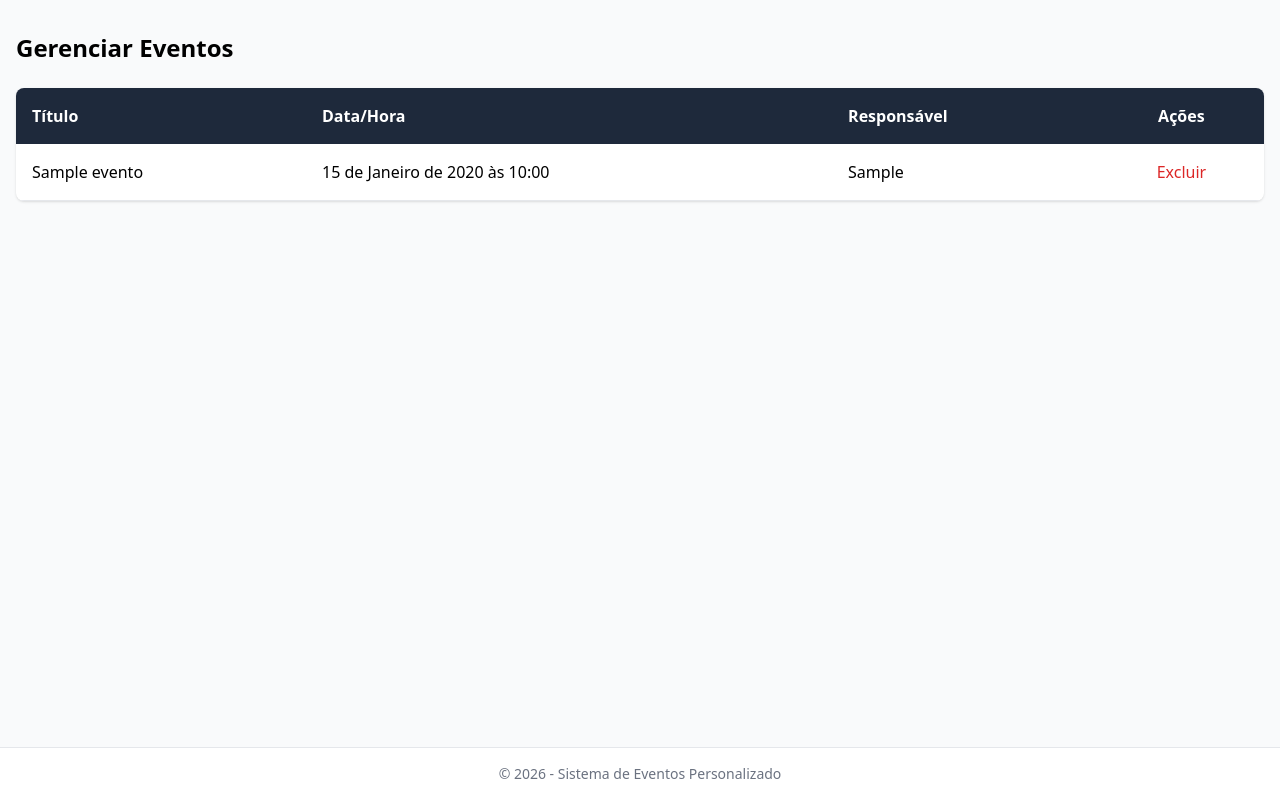
After one commit to LaisOliveiira/projeto_web_gebov, a Django app: template eventos/templates/gerenciar_eventos.html in a window 1280 px wide. The commit adds this page. Run offline with Django 5.2, Linux system fonts and the light colour scheme; the template is opened without the code that fills it: values that come from a table or form of the project are taken from there, others are empty; tables that the repository leaves empty hold one stand-in row (values such as "Sample post"); some libraries are stand-ins or nearby versions.

Commit message:
gerenciamento de eventos

```diff
--- /dev/null
+++ b/eventos/templates/gerenciar_eventos.html
@@ -0,0 +1,119 @@
+{% extends 'base.html' %}
+
+{% block content %}
+<div x-data="{
+    modoEdicao: false,
+    selecionarEvento(ev) {
+        this.modoEdicao = true;
+        document.getElementById('id_evento').value = ev.id;
+        document.getElementById('titulo').value = ev.titulo;
+        document.getElementById('responsavel').value = ev.responsavel;
+        document.getElementById('data').value = ev.data;
+        document.getElementById('horario').value = ev.horario;
+        document.getElementById('local').value = ev.local;
+        document.getElementById('tipo').value = ev.tipo_id;
+        document.getElementById('descricao').value = ev.descricao;
+        document.getElementById('acao').value = 'alterar';
+    }
+}">
+    <h1 class="text-2xl font-bold mb-6">Gerenciar Eventos</h1>
+
+    <div class="bg-white shadow rounded-lg overflow-hidden mb-8">
+        <table class="w-full text-left border-collapse">
+            <thead class="bg-slate-800 text-white">
+                <tr>
+                    <th class="p-4">Título</th>
+                    <th class="p-4">Data/Hora</th>
+                    <th class="p-4">Responsável</th>
+                    <th class="p-4 text-center">Ações</th>
+                </tr>
+            </thead>
+            <tbody>
+                {% for ev in eventos %}
+                <tr class="border-b hover:bg-gray-50 cursor-pointer" @click="selecionarEvento({
+                        id: '{{ ev.id }}',
+                        titulo: '{{ ev.titulo|escapejs }}',
+                        responsavel: '{{ ev.responsavel|escapejs }}',
+                        data: '{{ ev.data_evento|date:'Y-m-d' }}',
+                        horario: '{{ ev.horario_evento|time:'H:i' }}',
+                        local: '{{ ev.local|escapejs }}',
+                        tipo_id: '{{ ev.tipo.id }}',
+                        descricao: '{{ ev.descricao|escapejs }}'
+                    })">
+                    <td class="p-4 font-medium">{{ ev.titulo }}</td>
+                    <td class="p-4">{{ ev.data_evento }} às {{ ev.horario_evento }}</td>
+                    <td class="p-4">{{ ev.responsavel }}</td>
+                    <td class="p-4 text-center">
+                        <form method="POST" class="inline" onsubmit="return confirm('Apagar este evento?')">
+                            {% csrf_token %}
+                            <input type="hidden" name="acao" value="excluir">
+                            <input type="hidden" name="id" value="{{ ev.id }}">
+                            <button type="submit" class="text-red-600 hover:text-red-900">Excluir</button>
+                        </form>
+                    </td>
+                </tr>
+                {% endfor %}
+            </tbody>
+        </table>
+    </div>
+
+    <div class="bg-white p-6 rounded-lg shadow-md border" x-show="modoEdicao">
+        <h2 class="text-xl font-bold mb-4 text-slate-800">Editar Detalhes do Evento</h2>
+        <form method="POST">
+            {% csrf_token %}
+            <input type="hidden" name="id" id="id_evento">
+            <input type="hidden" name="acao" id="acao" value="alterar">
+
+            <div class="grid grid-cols-1 md:grid-cols-2 gap-4">
+                <div>
+                    <label class="block text-xs font-bold text-gray-500 uppercase">Título</label>
+                    <input type="text" name="titulo" id="titulo" required
+                        class="w-full border p-2 rounded focus:ring-2 focus:ring-slate-800">
+                </div>
+                <div>
+                    <label class="block text-xs font-bold text-gray-500 uppercase">Palestrante/Responsável</label>
+                    <input type="text" name="responsavel" id="responsavel" required
+                        class="w-full border p-2 rounded focus:ring-2 focus:ring-slate-800">
+                </div>
+                <div>
+                    <label class="block text-xs font-bold text-gray-500 uppercase">Data</label>
+                    <input type="date" name="data" id="data" required class="w-full border p-2 rounded">
+                </div>
+                <div>
+                    <label class="block text-xs font-bold text-gray-500 uppercase">Horário</label>
+                    <input type="time" name="horario_evento" id="horario" required class="w-full border p-2 rounded">
+                </div>
+                <div>
+                    <label class="block text-xs font-bold text-gray-500 uppercase">Local/Link</label>
+                    <input type="text" name="local" id="local" required class="w-full border p-2 rounded">
+                </div>
+                <div>
+                    <label class="block text-xs font-bold text-gray-500 uppercase">Tipo</label>
+                    <select name="tipo_id" id="tipo" required class="w-full border p-2 rounded bg-white">
+                        {% for t in tipos %}
+                        <option value="{{ t.id }}">{{ t.nome }}</option>
+                        {% endfor %}
+                    </select>
+                </div>
+            </div>
+
+            <div class="mt-4">
+                <label class="block text-xs font-bold text-gray-500 uppercase">Descrição</label>
+                <textarea name="descricao" id="descricao" required class="w-full border p-2 rounded"
+                    rows="3"></textarea>
+            </div>
+
+            <div class="mt-6 flex gap-3">
+                <button type="submit"
+                    class="bg-slate-800 text-white px-6 py-2 rounded-lg font-bold hover:bg-slate-700 transition">
+                    Atualizar Evento
+                </button>
+                <button type="button" @click="modoEdicao = false"
+                    class="bg-gray-200 text-gray-700 px-6 py-2 rounded-lg font-bold hover:bg-gray-300 transition">
+                    Cancelar
+                </button>
+            </div>
+        </form>
+    </div>
+</div>
+{% endblock %}
--- a/eventos/urls.py
+++ b/eventos/urls.py
@@ -4,4 +4,5 @@ from . import views
 urlpatterns = [
     # Rota: localhost:8000/eventos/cadastro/
     path('cadastro/', views.cadastro_evento_view, name='cadastro_evento'),
+    path('gerenciar/', views.gerenciar_eventos_view, name='gerenciar_eventos'),
 ]
--- a/templates/base.html
+++ b/templates/base.html
@@ -34,13 +34,26 @@
                 {% endif %}
 
                 {% if request.session.user_perfil == 'Empresa' %}
-                <a href="{% url 'cadastro_evento' %}" class="hover:text-blue-300 flex items-center gap-1">
-                    <svg xmlns="http://www.w3.org/2000/svg" class="h-5 w-5" fill="none" viewBox="0 0 24 24"
-                        stroke="currentColor">
-                        <path stroke-linecap="round" stroke-linejoin="round" stroke-width="2" d="M12 4v16m8-8H4" />
-                    </svg>
-                    Cadastrar Evento
-                </a>
+                <div class="flex items-center gap-6">
+                    <a href="{% url 'cadastro_evento' %}"
+                        class="text-gray-300 hover:text-white flex items-center gap-2 transition">
+                        <svg xmlns="http://www.w3.org/2000/svg" class="h-5 w-5" fill="none" viewBox="0 0 24 24"
+                            stroke="currentColor">
+                            <path stroke-linecap="round" stroke-linejoin="round" stroke-width="2" d="M12 4v16m8-8H4" />
+                        </svg>
+                        Novo Evento
+                    </a>
+
+                    <a href="{% url 'gerenciar_eventos' %}"
+                        class="text-gray-300 hover:text-white flex items-center gap-2 transition">
+                        <svg xmlns="http://www.w3.org/2000/svg" class="h-5 w-5" fill="none" viewBox="0 0 24 24"
+                            stroke="currentColor">
+                            <path stroke-linecap="round" stroke-linejoin="round" stroke-width="2"
+                                d="M11 5H6a2 2 0 00-2 2v11a2 2 0 002 2h11a2 2 0 002-2v-5m-1.414-9.414a2 2 0 112.828 2.828L11.828 15H9v-2.828l8.586-8.586z" />
+                        </svg>
+                        Gerenciar Eventos
+                    </a>
+                </div>
                 {% endif %}
 
                 {% if request.session.user_perfil == 'Admin' %}
```
Also changed, not shown: eventos/views.py (+52 -0 lines).
